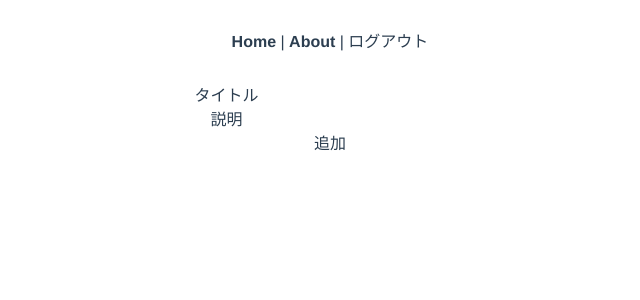
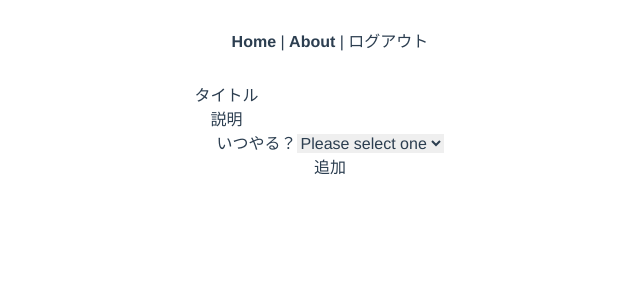
Before and after one commit to utouto97/taskan, a Vue app: page /addtask in a window 1280 px wide. Shown: the top 300 px of the page, without its empty margins (310-950 px from the left). Built offline with nearby package versions, Linux system fonts and the light colour scheme; no server answers.

Commit message:
タスク追加の場所として先頭か末尾を選択可能に

```diff
--- a/src/components/AddTask.vue
+++ b/src/components/AddTask.vue
@@ -7,6 +7,14 @@
     <div>
       <label for="description">説明</label>
       <input type="text" id="description" v-model="description" />
+    </div>
+    <div>
+      <label for="order">いつやる？</label>
+      <select v-model="order">
+        <option disabled value="">Please select one</option>
+        <option value="first">今</option>
+        <option value="last">後で</option>
+      </select>
     </div>
     <button @click="addTask()">追加</button>
   </div>
@@ -29,12 +37,17 @@ export default {
   setup() {
     const title = ref("");
     const description = ref("");
+    const order = ref("");
+
     const db = getFirestore();
     const { user } = useAuth();
 
     const addTask = async () => {
       const userDoc = await getDoc(doc(db, "users", user.value.uid));
       const headTask = userDoc.data().headTask;
+      const tailTask = userDoc.data().tailTask;
+
+      if (order.value == "first") {
         const newTask = await addDoc(
           collection(db, "users", user.value.uid, "tasks"),
           {
@@ -44,17 +57,39 @@ export default {
             next: headTask,
           }
         );
+
         await updateDoc(doc(db, "users", user.value.uid, "tasks", headTask), {
           prev: newTask.id,
         });
+
         await updateDoc(doc(db, "users", user.value.uid), {
           headTask: newTask.id,
         });
+      } else if (order.value == "last") {
+        const newTask = await addDoc(
+          collection(db, "users", user.value.uid, "tasks"),
+          {
+            title: title.value,
+            description: description.value,
+            prev: tailTask,
+            next: "tail",
+          }
+        );
+
+        await updateDoc(doc(db, "users", user.value.uid, "tasks", tailTask), {
+          next: newTask.id,
+        });
+
+        await updateDoc(doc(db, "users", user.value.uid), {
+          tailTask: newTask.id,
+        });
+      }
     };
 
     return {
       title,
       description,
+      order,
       addTask,
     };
   },
```
Lines whose indentation alone changed are shown as unchanged.
